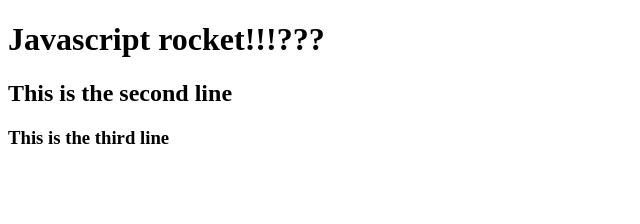
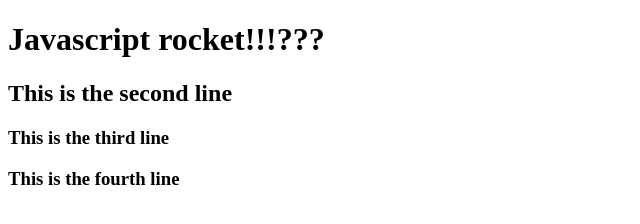
Before and after one commit to Zil456/javascript, a plain HTML site: page index.html in a window 1280 px wide. Shown: the whole page, without its empty margins (0-640 px from the left). Drawn offline with Linux system fonts and the light colour scheme.

Commit message:
added fourth line

```diff
--- a/index.html
+++ b/index.html
@@ -20,5 +20,6 @@
     <h1>Javascript rocket!!!???</h1>
     <h2> This is the second line</h2>
     <h3>This is the third line</h3>
+    <h3>This is the fourth line</h3>
 </body>
 </html>
```
